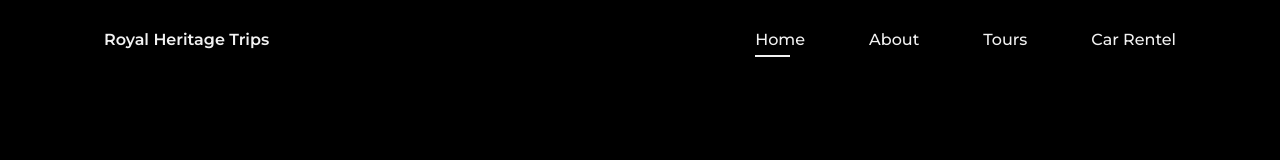
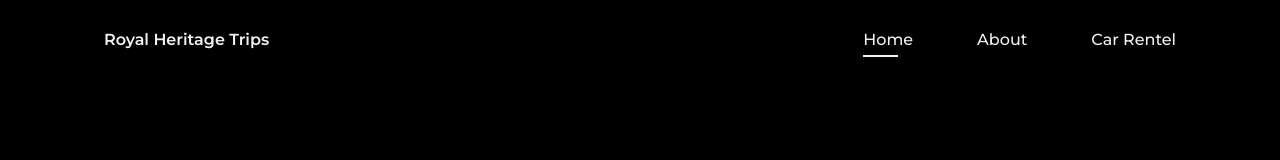
Before and after one commit to whylokesh/royalheritagetrips, a Next.js app: page /components/header in a window 1280 px wide. Shown: the top 160 px of the page. Built offline with nearby package versions, Linux system fonts and the light colour scheme.

Commit message:
navbar updated

```diff
--- a/app/components/header/page.jsx
+++ b/app/components/header/page.jsx
@@ -52,9 +52,9 @@ const Header = () => {
                             <a href="/#explore" className="nav__link">Explore</a>
                         </li> */}
 
-                        <li className="nav__item">
+                        {/* <li className="nav__item">
                             <a href="/tour-main" className="nav__link">Tours</a>
-                        </li>
+                        </li> */}
 
                         <li className="nav__item">
                             <a href="/car-rental" className="nav__link">Car Rentel</a>
```
